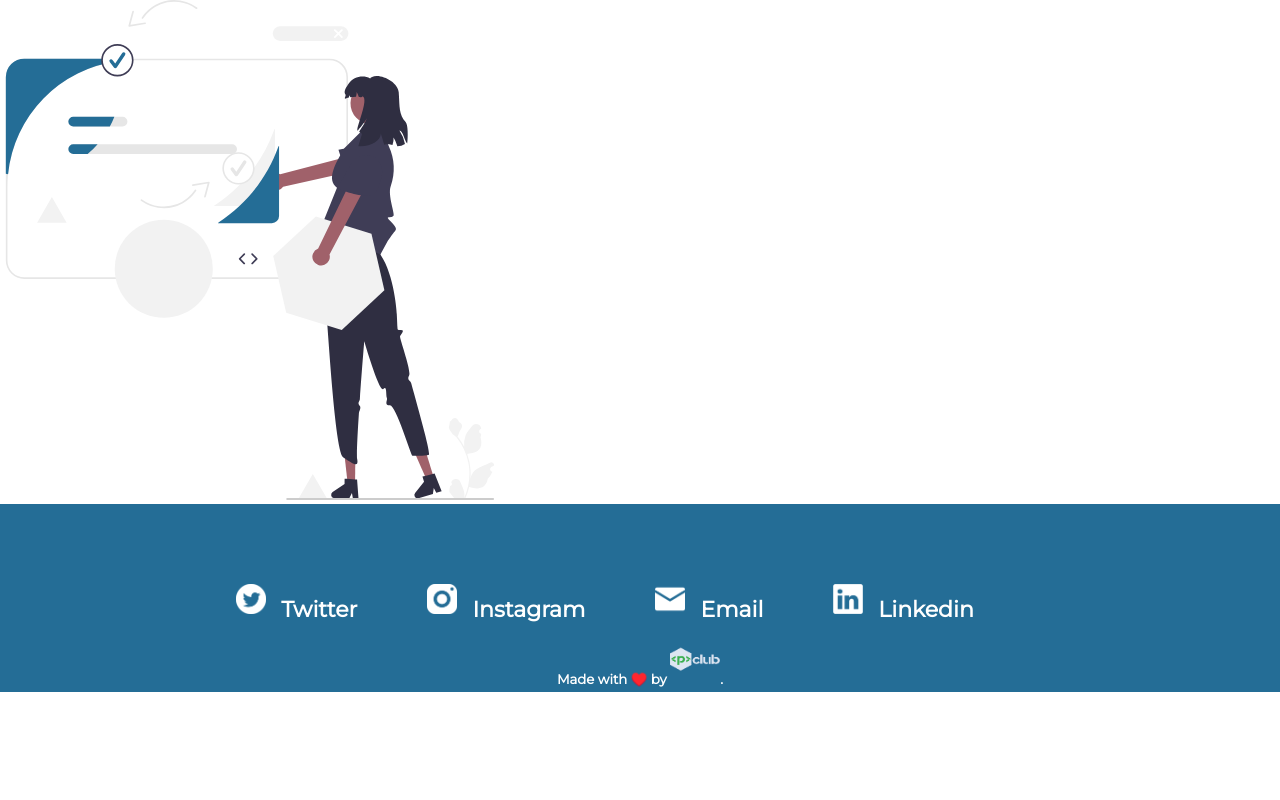
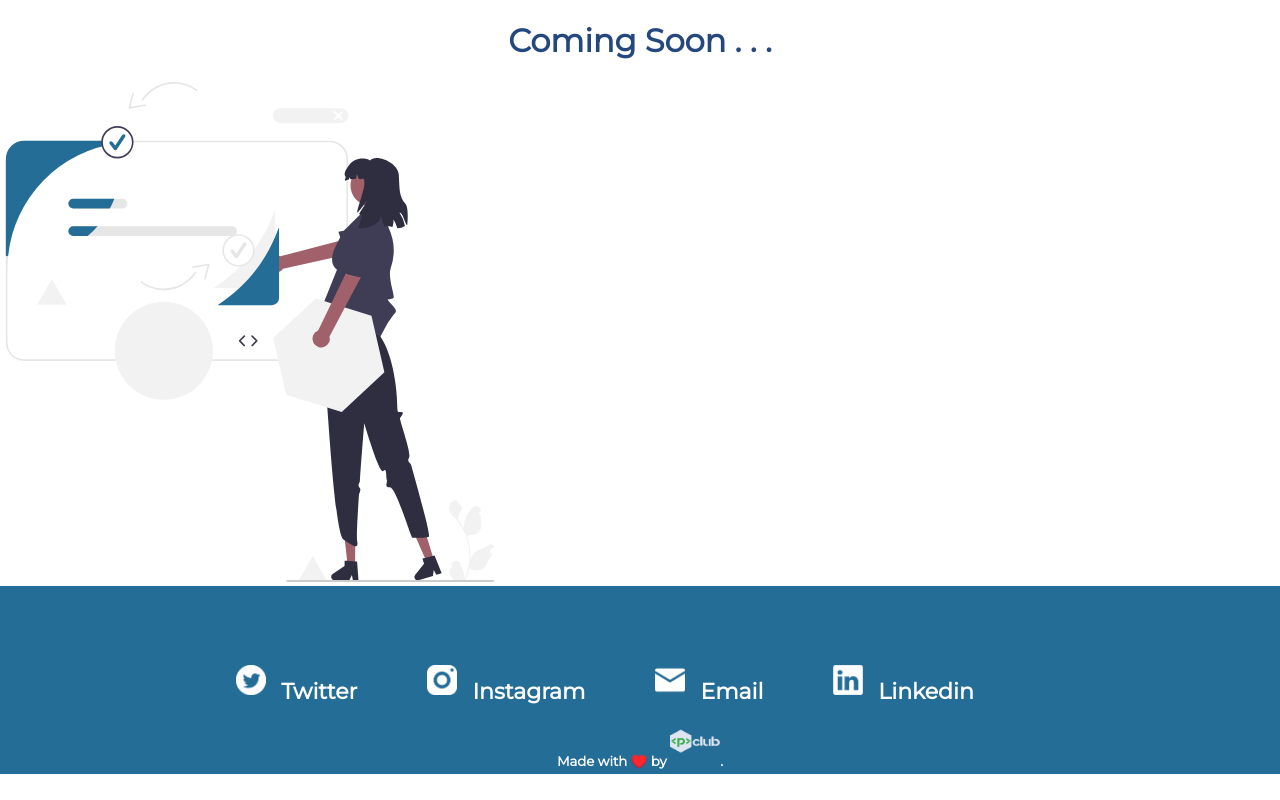
Before and after one commit to hrik2001/psoc2022-landing, a Next.js app: page /login in a window 1280 px wide. Built offline with nearby package versions, Linux system fonts and the light colour scheme.

Commit message:
minor ui

```diff
--- a/components/how-it-works.jsx
+++ b/components/how-it-works.jsx
@@ -48,7 +48,7 @@ const How = ({ how }) => {
                     </div>
                 ))}
             </div>
-            <a href="#">
+            <a href="/pdf/PSoC Guide.pdf">
                 <h1 className={styles.know}>Know more{" >"}</h1>
             </a>
         </div>
--- a/components/intro.jsx
+++ b/components/intro.jsx
@@ -16,10 +16,10 @@ const Intro = () => {
                 />
                 <ul className={styles.list} id={styles.introlist}>
                     <li className={styles.listItem}>
-                        <Link href="/product/Team">Team</Link>
+                        <Link href="/">Team</Link>
                     </li>
                     <li className={styles.listItem}>
-                        <Link href="/product/Timeline">Timeline</Link>
+                        <Link href="timeline">Timeline</Link>
                     </li>
                     <li className={styles.listItem}>
                         <Link href="/login">Login</Link>
--- a/pages/login.jsx
+++ b/pages/login.jsx
@@ -1,5 +1,6 @@
 import Head from 'next/head'
 import Image from 'next/image'
+import styles from '../styles/login.module.css'
 
 const Login = () => {
     return(
@@ -8,7 +9,8 @@ const Login = () => {
                 <title>PSOC 2022</title>
                 <meta name="description" content="PClub Summer Of Code login page" />
             </Head>
-            <Image src='/img/coding.svg' height="500px" width="500px" layout='fixed' alt=''/>
+            <h1 className={styles.title}>Coming Soon . . .</h1>
+            <Image className={styles.img} src='/img/coding.svg' height="500px" width="500px" layout='fixed' alt=''/>
         </div>
     )
 }
--- /dev/null
+++ b/styles/login.module.css
@@ -0,0 +1,4 @@
+.title{
+    text-align: center;
+    color: #24487e;
+}
```
Also changed, not shown: 1 other file (tests, documents, lock files or other folders).
